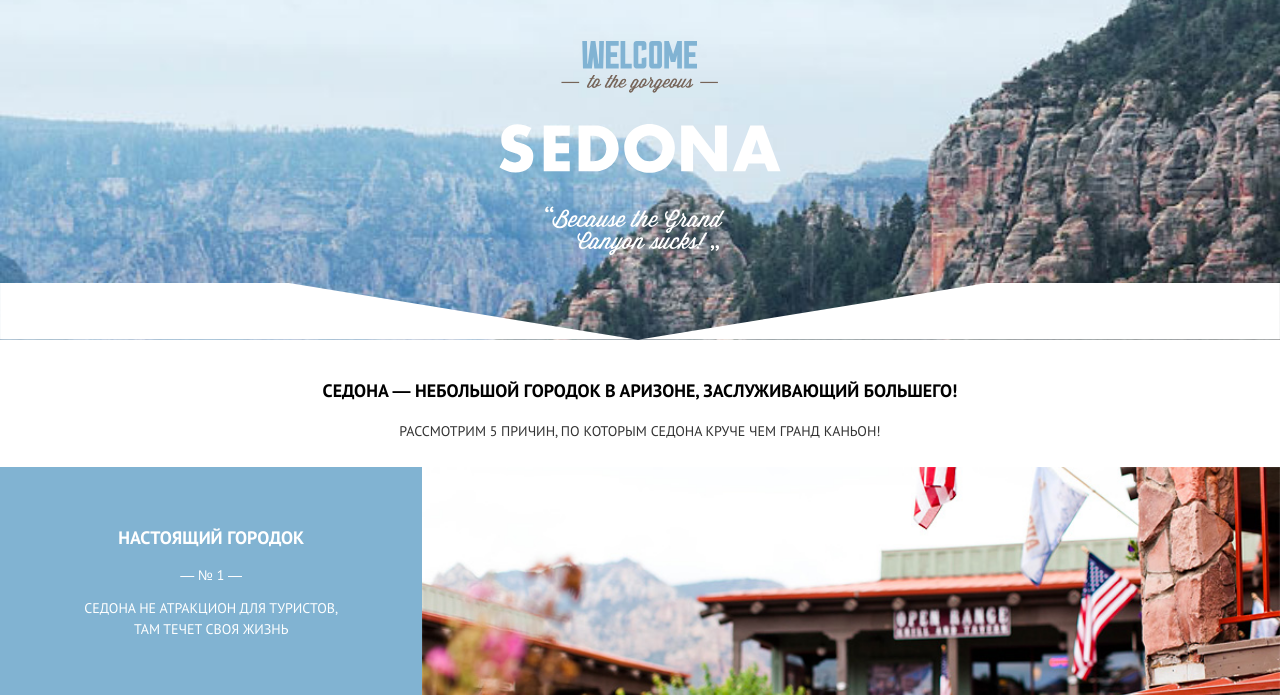
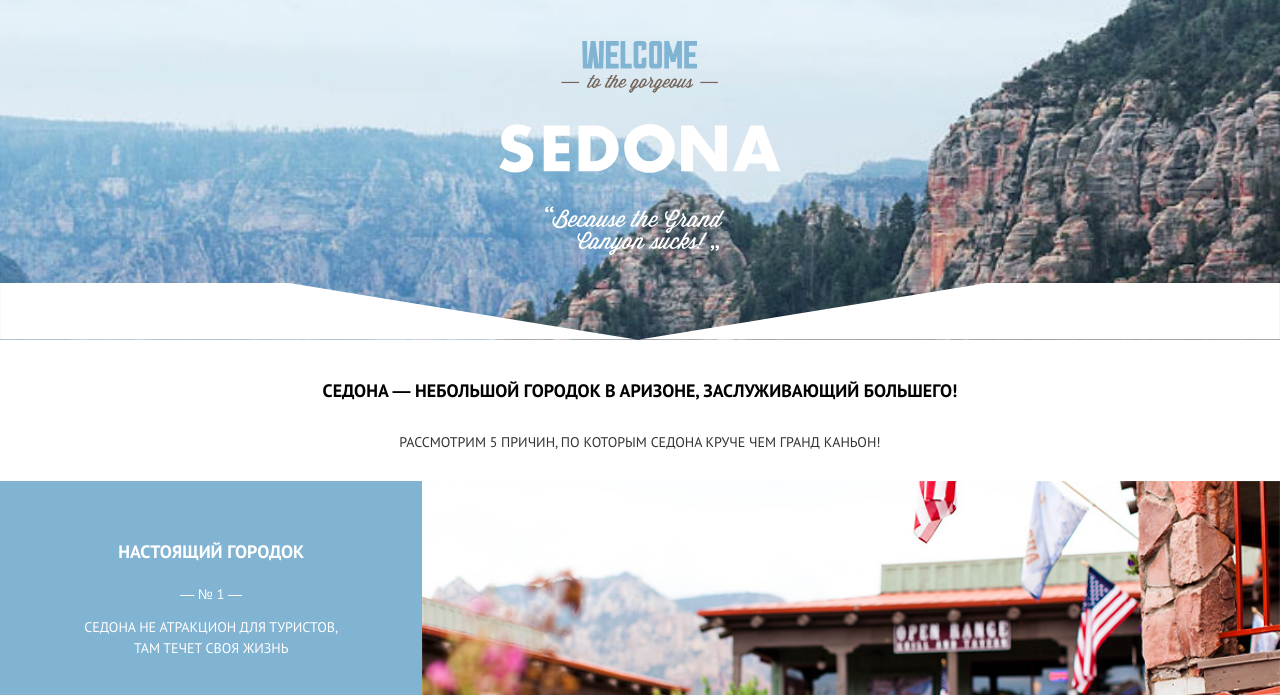
Before and after one commit to allawitte/sedona__adaptive--2016, a website: page index.html in a window 1280 px wide. Shown: the part 105-800 px from the top of the page. Drawn offline with nearby package versions, Linux system fonts and the light colour scheme; files that its build step writes are made by us from their sources; files whose address does not match are found by name.

Commit message:
Ночные исправления

```diff
--- a/sass/blocks/advantage.scss
+++ b/sass/blocks/advantage.scss
@@ -1,5 +1,4 @@
 .advantage {
-  padding-top: 9px;
 
   &--gray {
     @include container;
--- a/sass/global/fonts.scss
+++ b/sass/global/fonts.scss
@@ -19,8 +19,9 @@
 }
 
 .title {
-  margin-top: 0;
+  margin: 0;
   padding-top: 18px;
+  padding-bottom: 20px;
   font-size: 18px;
   line-height: 26px;
   font-weight: 700;
@@ -29,7 +30,10 @@
 }
 
 .text {
-  line-height: 26px;
+  margin: 0;
+  padding-top: 6px;
+  padding-bottom: 27px;
+  line-height: 24px;
   text-transform: uppercase;
 }
 
```
